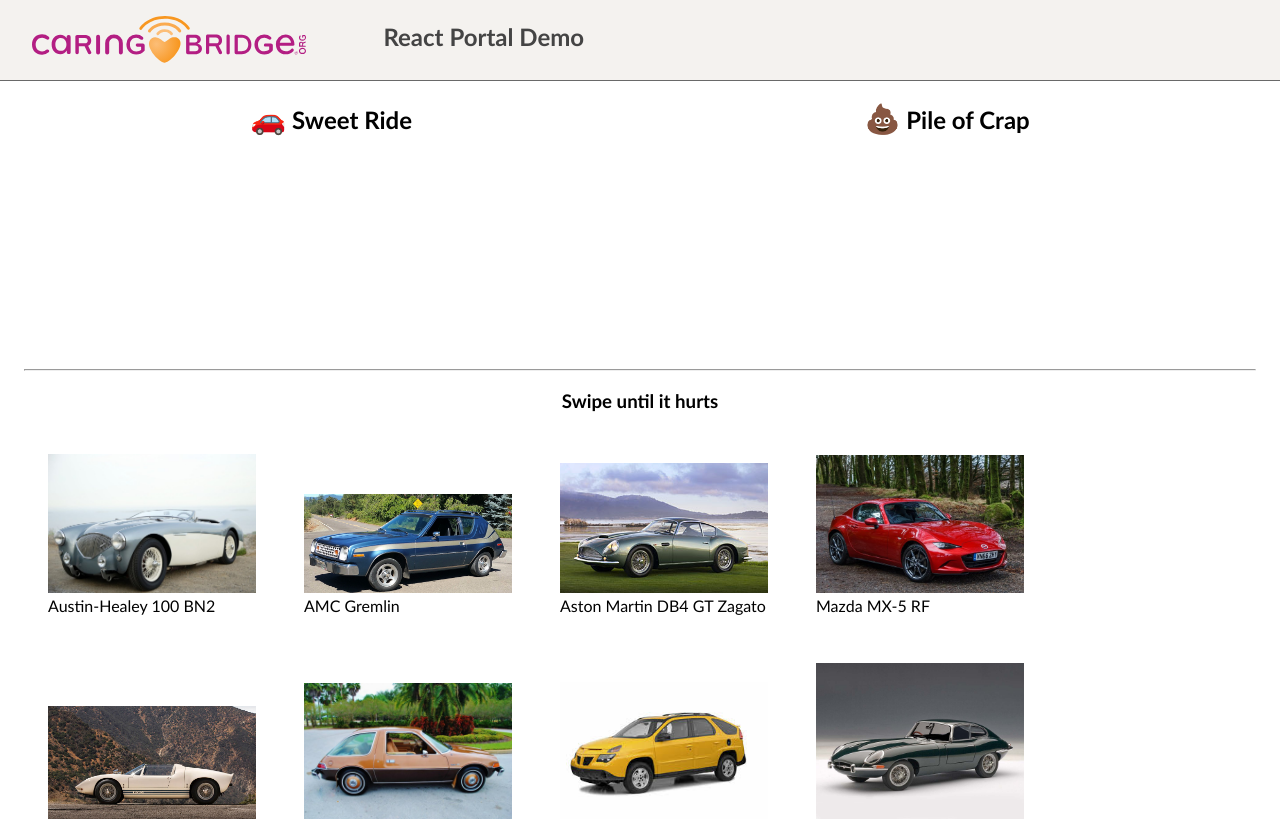
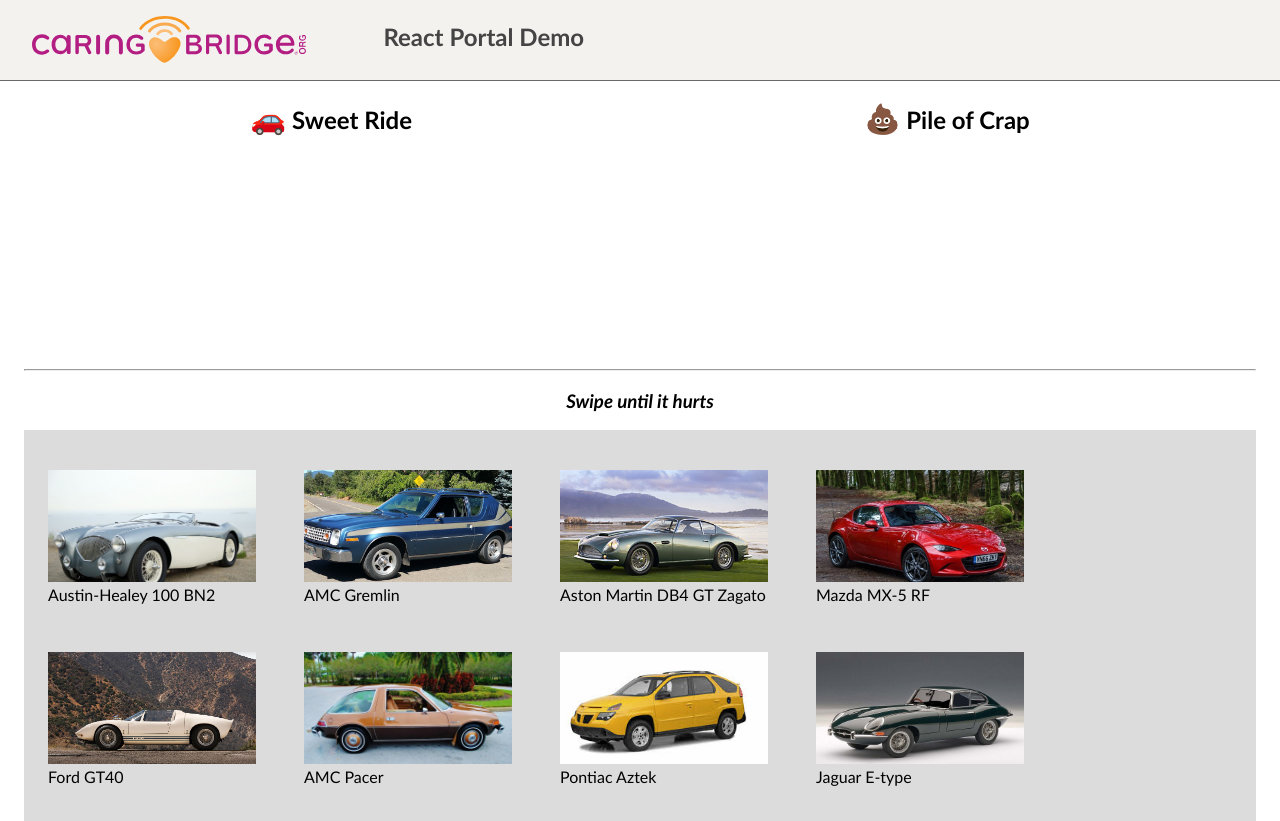
Before and after one commit to Craig-Creeger/react-portal-demo, a React (Create React App) app: page / in a window 1280 px wide. Shown: the top 821 px of the page. Built offline with nearby package versions, Linux system fonts and the light colour scheme.

Commit message:
Nicer formatting

```diff
--- a/src/App.js
+++ b/src/App.js
@@ -20,7 +20,7 @@
             the following component could really be placed anywhere within this Fragment. */}
         <SortedCars sweetRide={this.state.sweetRide} pileOfCrap={this.state.pileOfCrap} />
         <section>
-          <h3 style={{ textAlign: 'center' }}>Swipe until it hurts</h3>
+          <h3 style={{ textAlign: 'center' }}><em>Swipe until it hurts</em></h3>
           <CarList accept={this.addToSweetList} reject={this.addToCrapList} />
         </section>
       </React.Fragment>
--- a/src/car-list.css
+++ b/src/car-list.css
@@ -1,7 +1,8 @@
 .carList {
 	list-style: none;
-	padding-left: 0;
+	padding: 1em 0;
 	margin-top: 0;
+	background-color: gainsboro;
 }
 
 .carList li {
--- a/src/car.css
+++ b/src/car.css
@@ -3,8 +3,10 @@
 }
 
 figure img {
-	max-width: 13em;
-	/* max-height: 7em; */
+	width: 13em;
+	height: 7em;
+	object-fit: cover;
+	object-position: center center;
 }
 
 figcaption {
```
